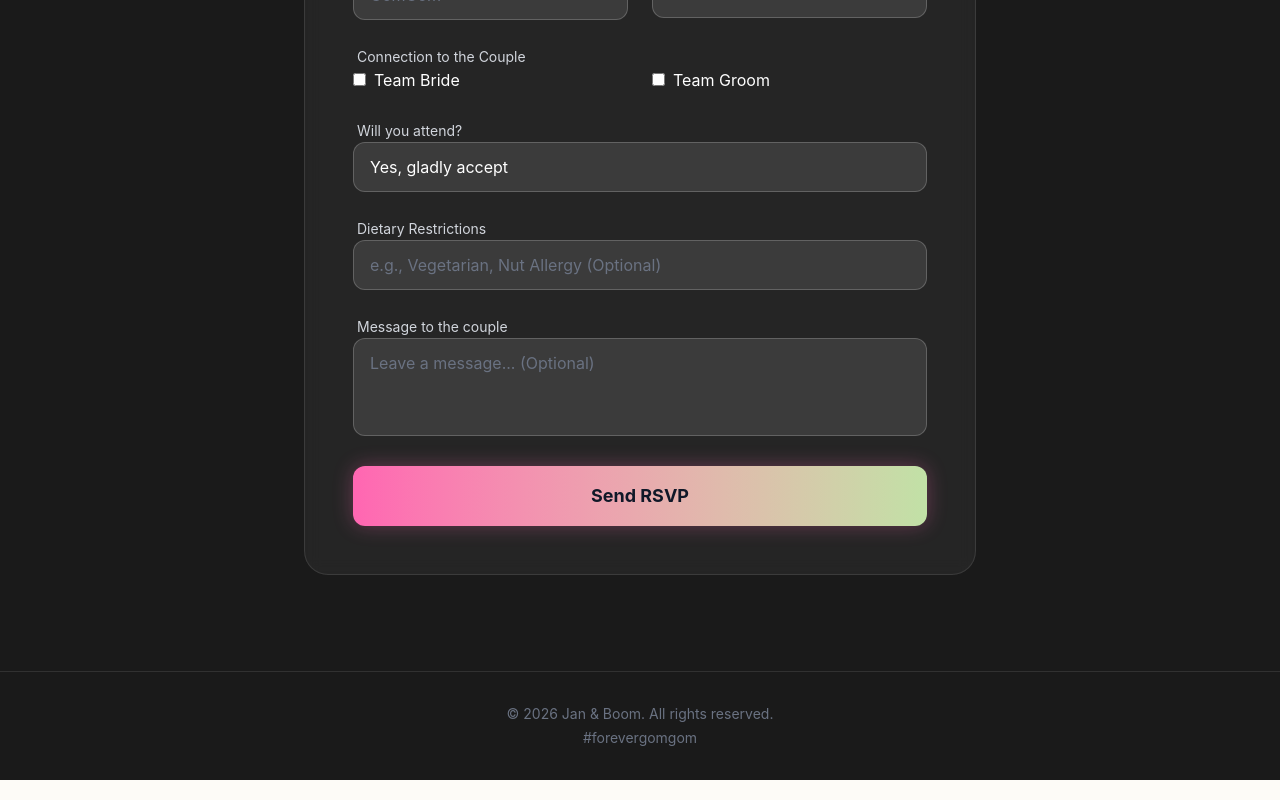
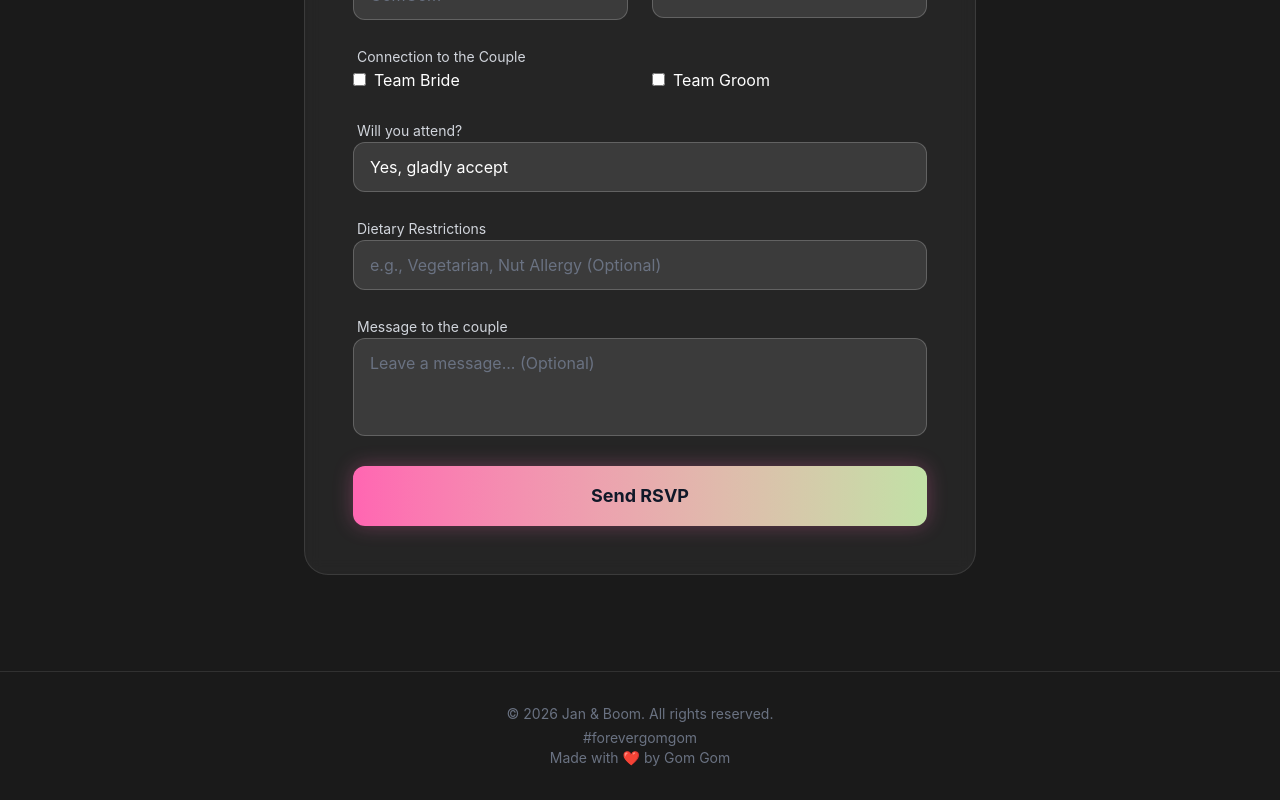
Before and after one commit to dev-boom/gom-gom-forever, a React (Vite) app: page / in a window 1280 px wide. Shown: the part 3968-4768 px from the top of the page. Built offline with nearby package versions, Linux system fonts and the light colour scheme; no server answers.

Commit message:
add made with love

```diff
--- a/src/sections/Footer.tsx
+++ b/src/sections/Footer.tsx
@@ -3,6 +3,9 @@ export function Footer() {
     <footer className="py-8 text-center bg-[#1a1a1a] dark:bg-black text-gray-500 text-sm border-t border-white/10 transition-colors duration-500">
       <p>© 2026 Jan & Boom. All rights reserved.</p>
       <p className="mt-1">#forevergomgom</p>
+      <a className="mt-1" href="https://github.com/dev-boom/gom-gom-forever">
+        Made with ❤️ by Gom Gom
+      </a>
     </footer>
   );
 }
```
